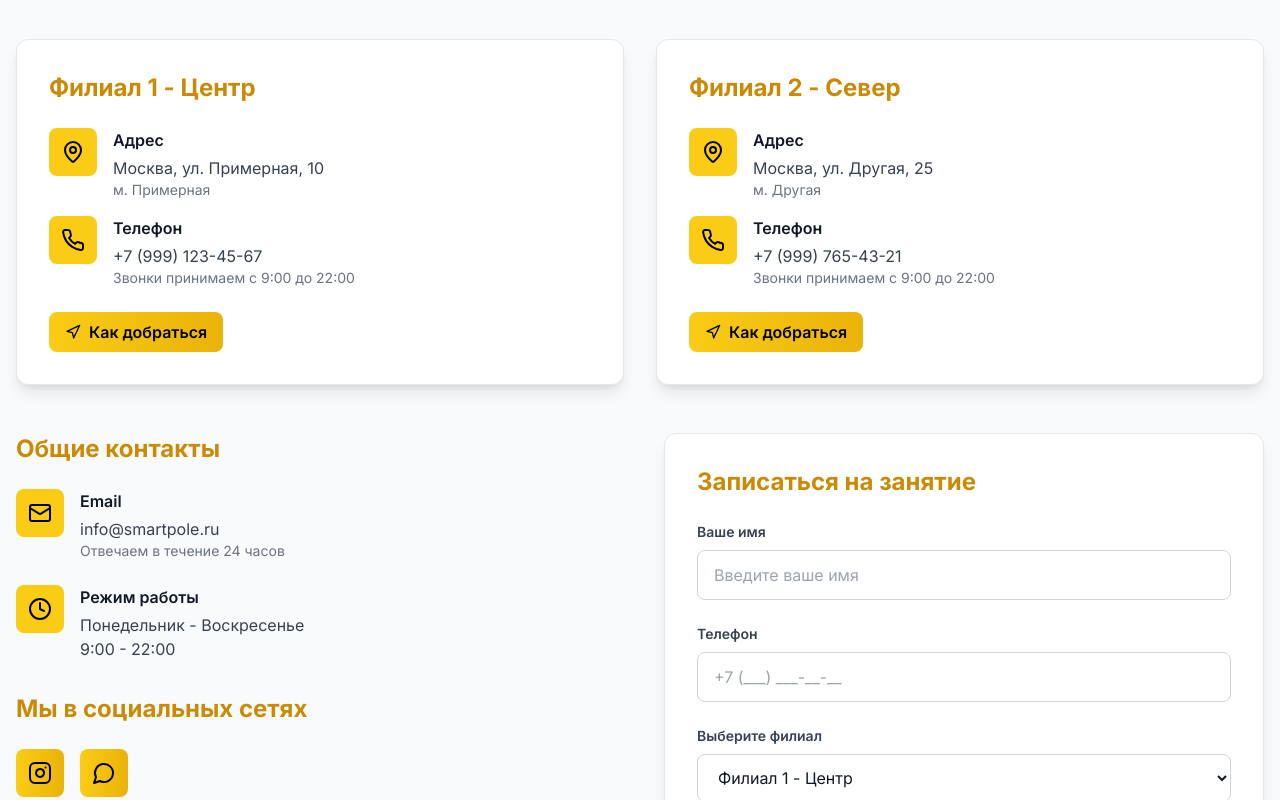
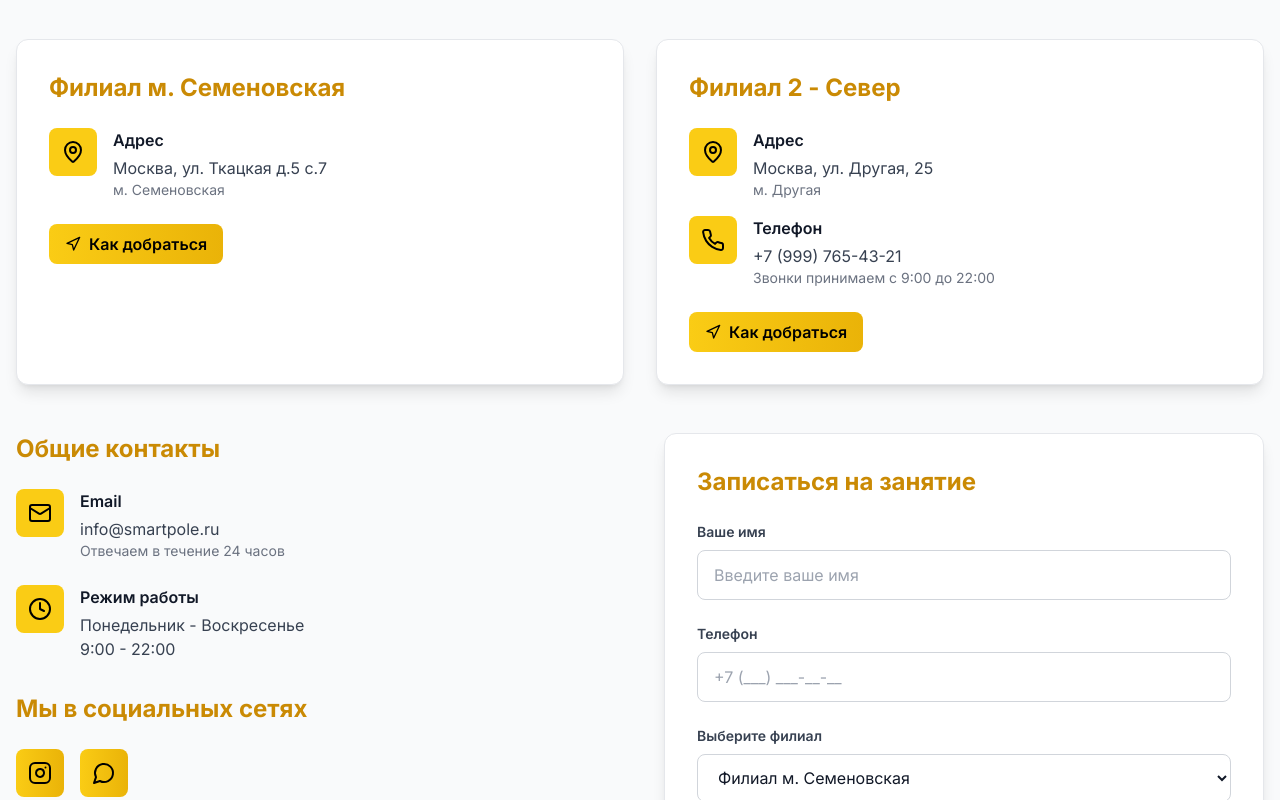
Before and after one commit to Quaresma11/v0-smartpolestudiowebmain, a Next.js app: page / in a window 1280 px wide. Shown: the part 10740-11540 px from the top of the page. Built offline with nearby package versions, Linux system fonts and the light colour scheme.

Commit message:
feat: update first branch info and hide phone for second branch
Add details for first branch and show phone only for second branch.

#VERCEL_SKIP

Co-authored-by: null <42839855+Quaresma11@users.noreply.github.com>

```diff
--- a/app/components/Contact.tsx
+++ b/app/components/Contact.tsx
@@ -31,10 +31,10 @@ const Contact = () => {
   const locations = [
     {
       id: "branch1",
-      name: "Филиал 1 - Центр",
-      address: "Москва, ул. Примерная, 10",
+      name: "Филиал м. Семеновская",
+      address: "Москва, ул. Ткацкая д.5 с.7",
       phone: "+7 (999) 123-45-67",
-      metro: "м. Примерная",
+      metro: "м. Семеновская",
       mapUrl:
         "https://yandex.ru/maps/213/moscow/?from=mapframe&ll=37.719237%2C55.785524&mode=usermaps&source=mapframe&um=constructor%3Af07b72429ebc732cc8fd368c993724d19495bfb4a83d81501ef24e023edf1d14&utm_source=mapframe&z=16",
     },
@@ -78,6 +78,8 @@ const Contact = () => {
                   </div>
                 </div>
 
+                {/* Показываем телефон только для второго филиала */}
+                {location.id === "branch2" && (
                   <div className="flex items-start space-x-4">
                     <div className="w-12 h-12 bg-yellow-400 rounded-lg flex items-center justify-center flex-shrink-0">
                       <Phone className="w-6 h-6 text-black" />
@@ -88,6 +90,7 @@ const Contact = () => {
                       <p className="text-gray-500 text-sm">Звонки принимаем с 9:00 до 22:00</p>
                     </div>
                   </div>
+                )}
               </div>
 
               <a
@@ -192,7 +195,7 @@ const Contact = () => {
                   onChange={handleChange}
                   className="w-full bg-white border border-gray-300 rounded-lg px-4 py-3 text-gray-900 focus:border-yellow-400 focus:outline-none transition-colors"
                 >
-                  <option value="Филиал 1">Филиал 1 - Центр</option>
+                  <option value="Филиал 1">Филиал м. Семеновская</option>
                   <option value="Филиал 2">Филиал 2 - Север</option>
                 </select>
               </div>
```
Also changed, not shown: 1 other file (tests, documents, lock files or other folders). Lines whose indentation alone changed are shown as unchanged.
